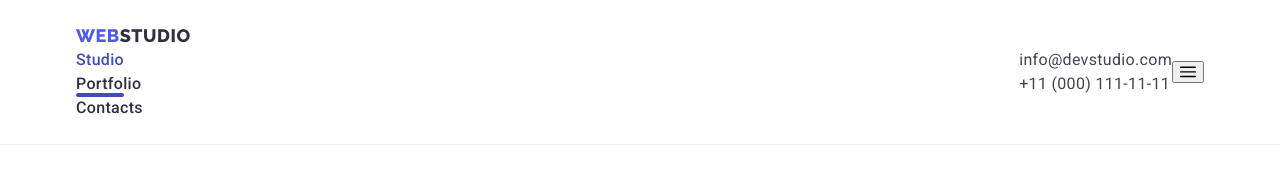
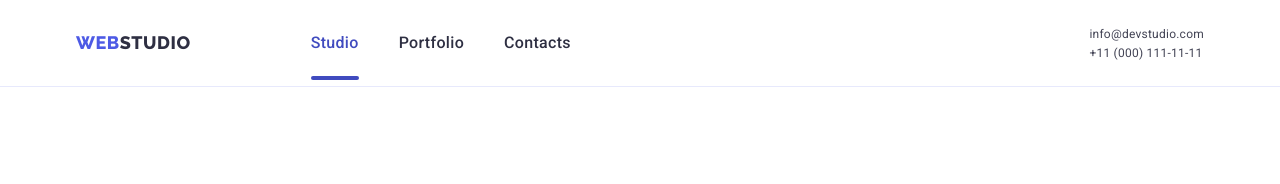
Before and after one commit to Vovap1991/goit-markup-hw-07, a plain HTML site: page index.html in a window 1280 px wide. Drawn offline with nearby package versions, Linux system fonts and the light colour scheme.

Commit message:
таблет хедер готов

```diff
--- a/css/tablet.css
+++ b/css/tablet.css
@@ -1,12 +1,6 @@
 @media screen and (min-width: 768px) {
   .container {
     max-width: 768px;
-  }
-
-  @media screen and (min-width: 768px), (max-width: 1199px) {
-    .team-container {
-      max-width: 582px;
-    }
   }
 
   .advantages {
@@ -102,9 +96,42 @@
     display: inline-block;
   }
 
-  @media screen and (max-width: 1199px) {
-    .work-section {
-      display: none;
-    }
+  .mobile-menu {
+    display: none;
+  }
+
+  .burger-menu-button {
+    display: none;
+  }
+
+  .header-nav {
+    display: flex;
+    align-items: center;
+  }
+
+  .logo {
+    margin-right: 120px;
+  }
+
+  .site-nav {
+    display: flex;
+    justify-content: center;
+    align-items: center;
+  }
+
+  .auth-nav .link {
+    font-size: 12px;
   }
 }
+
+@media screen and (max-width: 1199px) {
+  .work-section {
+    display: none;
+  }
+}
+
+@media screen and (min-width: 768px), (max-width: 1199px) {
+  .team-container {
+    max-width: 582px;
+  }
+}
```
Also changed, not shown: index.html (+2 -1 lines).
